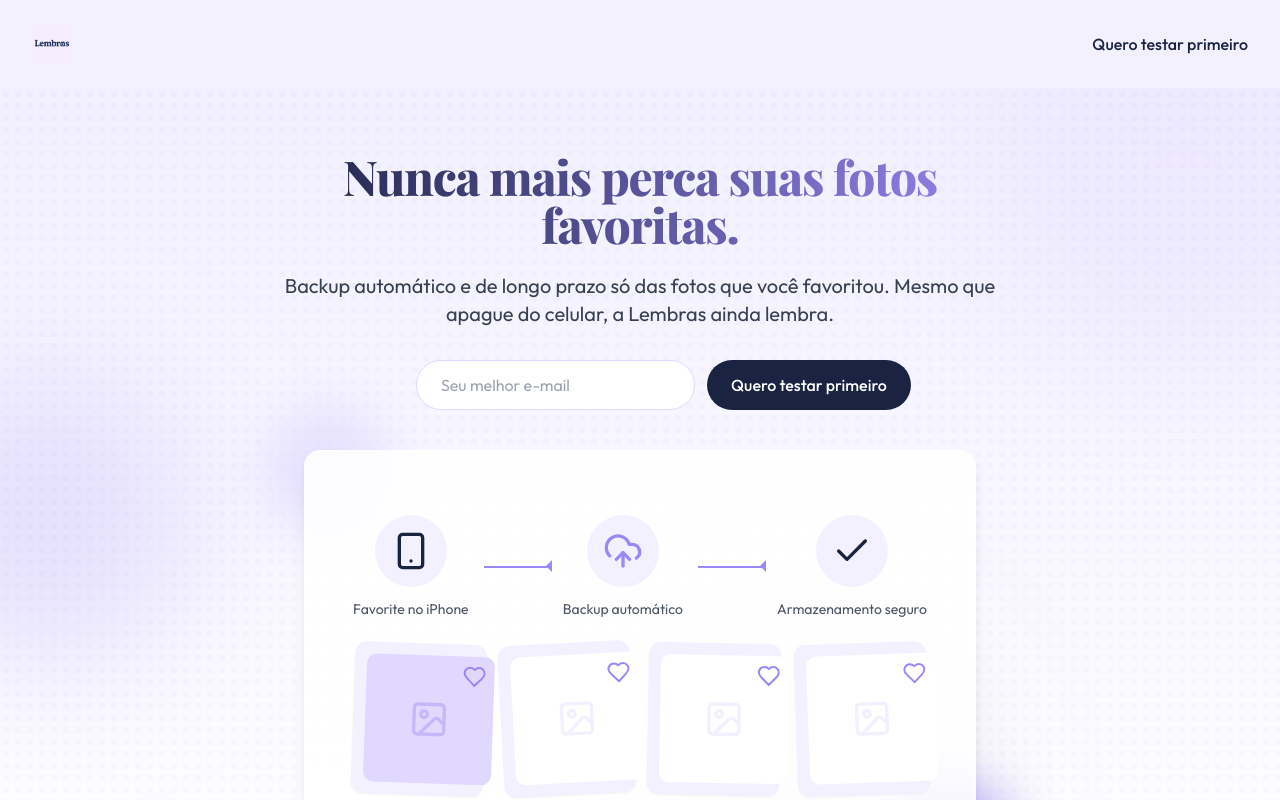
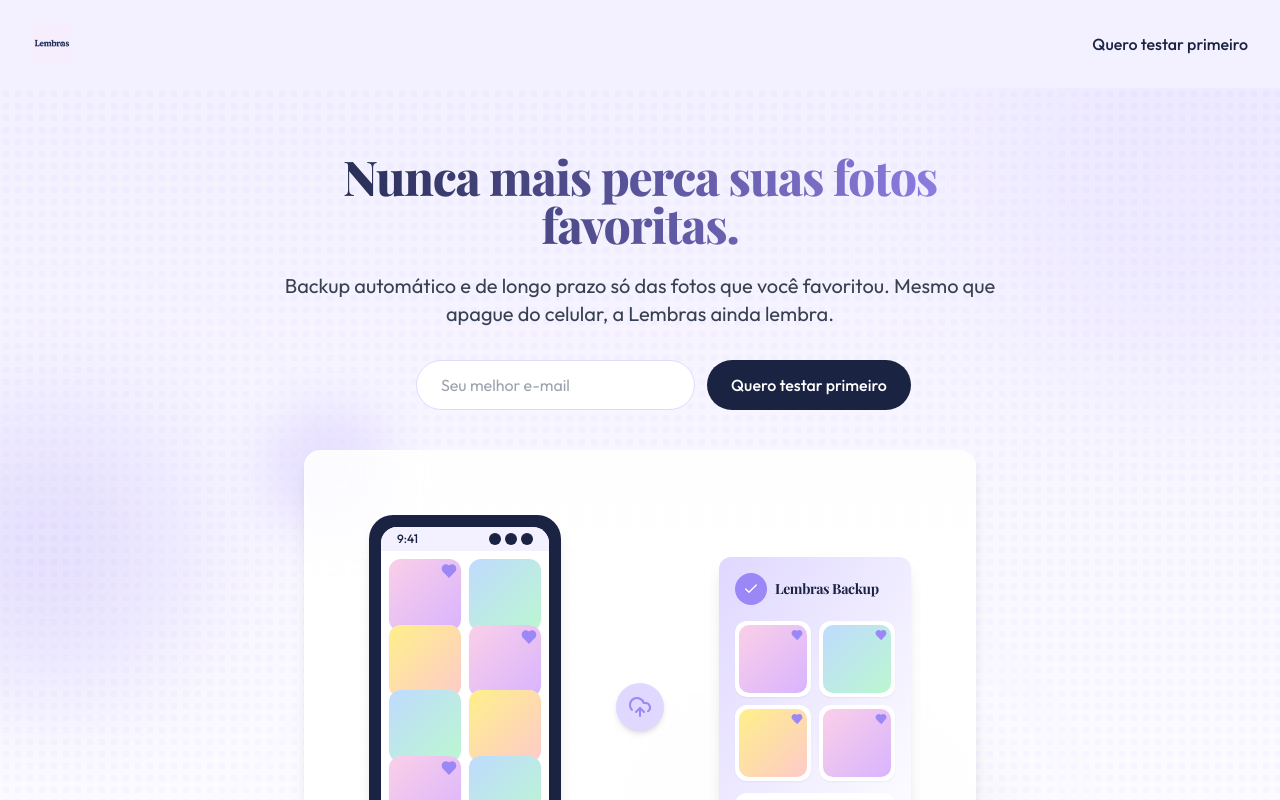
Before and after one commit to oteomoura/lembra-safeguard-f4e44b45, a React (Vite) app: page / in a window 1280 px wide. Shown: the top 800 px of the page. Built offline with nearby package versions, Linux system fonts and the light colour scheme; a web font is replaced by a local one.

Commit message:
Replace hero image
Replaced the hero image with a non-placeholder image.

```diff
--- a/src/pages/Index.tsx
+++ b/src/pages/Index.tsx
@@ -1,10 +1,11 @@
+
 import React from 'react';
 import Navbar from "@/components/Navbar";
 import EmailForm from "@/components/EmailForm";
 import ComparisonTable from "@/components/ComparisonTable";
 import HowItWorks from "@/components/HowItWorks";
 import Footer from "@/components/Footer";
-import { Heart, BookOpen, Smartphone, CloudUpload, Image, Check } from 'lucide-react';
+import { Heart, BookOpen, Smartphone, CloudUpload, Check } from 'lucide-react';
 
 const Index = () => {
   return (
@@ -44,82 +45,75 @@ const Index = () => {
                 <div className="absolute -bottom-10 -right-10 w-32 h-32 bg-lembras-purple rounded-full mix-blend-multiply filter blur-xl opacity-70 animate-float" style={{ animationDelay: '2s' }}></div>
 
                 <div className="relative lembras-card overflow-hidden backdrop-blur-sm bg-white/90 border border-white/40 shadow-lg">
-                  <div className="flex flex-col items-center justify-center pt-8 pb-12 px-4">
-                    {/* Flow illustration */}
-                    <div className="flex flex-col md:flex-row items-center justify-between w-full max-w-2xl mb-6">
-                      {/* Step 1: Phone with heart */}
-                      <div className="flex flex-col items-center mb-6 md:mb-0">
-                        <div className="bg-lembras-lavender p-4 rounded-full mb-3">
-                          <Smartphone className="h-10 w-10 text-lembras-navy" />
+                  <div className="flex flex-col items-center justify-center p-4 md:p-8">
+                    {/* App visualization mockup */}
+                    <div className="flex flex-col md:flex-row items-center justify-between w-full gap-6 md:gap-12">
+                      {/* Phone mockup */}
+                      <div className="relative w-48 h-96 bg-lembras-navy rounded-3xl p-3 shadow-lg">
+                        {/* Phone screen */}
+                        <div className="bg-white h-full w-full rounded-2xl overflow-hidden flex flex-col">
+                          {/* Phone status bar */}
+                          <div className="h-6 bg-lembras-lavender flex items-center justify-between px-4">
+                            <div className="text-xs font-medium text-lembras-navy">9:41</div>
+                            <div className="flex space-x-1">
+                              <div className="w-3 h-3 rounded-full bg-lembras-navy"></div>
+                              <div className="w-3 h-3 rounded-full bg-lembras-navy"></div>
+                              <div className="w-3 h-3 rounded-full bg-lembras-navy"></div>
+                            </div>
+                          </div>
+
+                          {/* Photo gallery mockup */}
+                          <div className="flex-1 p-2 grid grid-cols-2 gap-2 overflow-y-auto">
+                            {[...Array(10)].map((_, i) => (
+                              <div key={i} className="relative bg-lembras-lavender aspect-square rounded-lg shadow-sm overflow-hidden">
+                                <div className={`absolute inset-0 bg-gradient-to-br ${i % 3 === 0 ? 'from-pink-200 to-purple-300' : i % 3 === 1 ? 'from-blue-200 to-green-200' : 'from-yellow-200 to-red-200'}`}></div>
+                                {i % 3 === 0 && (
+                                  <Heart className="absolute top-1 right-1 h-4 w-4 text-lembras-purple fill-lembras-purple" />
+                                )}
+                              </div>
+                            ))}
+                          </div>
                         </div>
-                        <p className="text-sm text-gray-600">Favorite no iPhone</p>
+
+                        {/* Phone home button */}
+                        <div className="absolute bottom-1 left-1/2 transform -translate-x-1/2 w-12 h-1 bg-white/60 rounded-full"></div>
                       </div>
 
-                      {/* Arrow */}
-                      <div className="hidden md:block">
-                        <div className="w-16 h-0.5 bg-lembras-purple relative">
-                          <div className="absolute -right-1 -top-1.5 border-t-[6px] border-r-[6px] border-b-[6px] border-t-transparent border-r-lembras-purple border-b-transparent"></div>
+                      {/* Process arrows */}
+                      <div className="flex md:flex-col items-center justify-center">
+                        <div className="hidden md:flex h-24 items-center justify-center">
+                          <div className="w-12 h-12 rounded-full bg-lembras-light-purple flex items-center justify-center shadow-md">
+                            <CloudUpload className="h-6 w-6 text-lembras-purple" />
+                          </div>
                         </div>
-                      </div>
-                      <div className="block md:hidden mb-3">
-                        <div className="h-6 w-0.5 bg-lembras-purple relative">
-                          <div className="absolute -bottom-1 -left-1.5 border-l-[6px] border-b-[6px] border-r-[6px] border-l-transparent border-b-lembras-purple border-r-transparent"></div>
+                        <div className="block md:hidden">
+                          <div className="flex items-center justify-center w-12 h-12 rounded-full bg-lembras-light-purple shadow-md my-4">
+                            <CloudUpload className="h-6 w-6 text-lembras-purple" />
+                          </div>
                         </div>
                       </div>
 
-                      {/* Step 2: Cloud upload */}
-                      <div className="flex flex-col items-center mb-6 md:mb-0">
-                        <div className="bg-lembras-lavender p-4 rounded-full mb-3">
-                          <CloudUpload className="h-10 w-10 text-lembras-purple" />
+                      {/* Cloud storage visualization */}
+                      <div className="bg-gradient-to-br from-lembras-light-purple to-white p-4 rounded-xl shadow-lg w-48 flex flex-col">
+                        <div className="flex items-center space-x-2 mb-4">
+                          <div className="h-8 w-8 rounded-full bg-lembras-purple flex items-center justify-center">
+                            <Check className="h-4 w-4 text-white" />
+                          </div>
+                          <h4 className="text-lembras-navy text-sm font-bold">Lembras Backup</h4>
                         </div>
-                        <p className="text-sm text-gray-600">Backup automático</p>
-                      </div>
 
-                      {/* Arrow */}
-                      <div className="hidden md:block">
-                        <div className="w-16 h-0.5 bg-lembras-purple relative">
-                          <div className="absolute -right-1 -top-1.5 border-t-[6px] border-r-[6px] border-b-[6px] border-t-transparent border-r-lembras-purple border-b-transparent"></div>
+                        {/* Photo grid of backed up images */}
+                        <div className="grid grid-cols-2 gap-2">
+                          {[...Array(4)].map((_, i) => (
+                            <div key={i} className="relative aspect-square rounded-lg overflow-hidden shadow-sm bg-white p-1">
+                              <div className={`absolute inset-0 m-1 rounded-md bg-gradient-to-br ${i % 3 === 0 ? 'from-pink-200 to-purple-300' : i % 3 === 1 ? 'from-blue-200 to-green-200' : 'from-yellow-200 to-red-200'}`}></div>
+                              <Heart className="absolute top-2 right-2 h-3 w-3 text-lembras-purple fill-lembras-purple" />
+                            </div>
+                          ))}
                         </div>
-                      </div>
-                      <div className="block md:hidden mb-3">
-                        <div className="h-6 w-0.5 bg-lembras-purple relative">
-                          <div className="absolute -bottom-1 -left-1.5 border-l-[6px] border-b-[6px] border-r-[6px] border-l-transparent border-b-lembras-purple border-r-transparent"></div>
-                        </div>
-                      </div>
 
-                      {/* Step 3: Permanent storage */}
-                      <div className="flex flex-col items-center">
-                        <div className="bg-lembras-lavender p-4 rounded-full mb-3">
-                          <Check className="h-10 w-10 text-lembras-navy" />
-                        </div>
-                        <p className="text-sm text-gray-600">Armazenamento seguro</p>
-                      </div>
-                    </div>
-
-                    {/* Photo examples */}
-                    <div className="grid grid-cols-4 gap-4">
-                      <div className="bg-lembras-lavender p-3 rounded-lg transform rotate-2 shadow-sm">
-                        <div className="bg-lembras-light-purple h-24 w-24 md:h-32 md:w-32 rounded-md flex items-center justify-center relative">
-                          <Image className="h-10 w-10 text-lembras-purple opacity-40" />
-                          <Heart className="h-6 w-6 text-lembras-purple absolute top-2 right-2" />
-                        </div>
-                      </div>
-                      <div className="bg-lembras-lavender p-3 rounded-lg transform -rotate-3 shadow-sm">
-                        <div className="bg-white h-24 w-24 md:h-32 md:w-32 rounded-md flex items-center justify-center relative">
-                          <Image className="h-10 w-10 text-lembras-light-purple opacity-40" />
-                          <Heart className="h-6 w-6 text-lembras-purple absolute top-2 right-2" />
-                        </div>
-                      </div>
-                      <div className="bg-lembras-lavender p-3 rounded-lg transform rotate-1 shadow-sm">
-                        <div className="bg-white h-24 w-24 md:h-32 md:w-32 rounded-md flex items-center justify-center relative">
-                          <Image className="h-10 w-10 text-lembras-light-purple opacity-40" />
-                          <Heart className="h-6 w-6 text-lembras-purple absolute top-2 right-2" />
-                        </div>
-                      </div>
-                      <div className="bg-lembras-lavender p-3 rounded-lg transform -rotate-2 shadow-sm">
-                        <div className="bg-white h-24 w-24 md:h-32 md:w-32 rounded-md flex items-center justify-center relative">
-                          <Image className="h-10 w-10 text-lembras-light-purple opacity-40" />
-                          <Heart className="h-6 w-6 text-lembras-purple absolute top-2 right-2" />
+                        <div className="mt-3 p-2 bg-white rounded-lg text-xs text-center text-lembras-navy font-medium">
+                          Favoritos salvos para sempre
                         </div>
                       </div>
                     </div>
```
